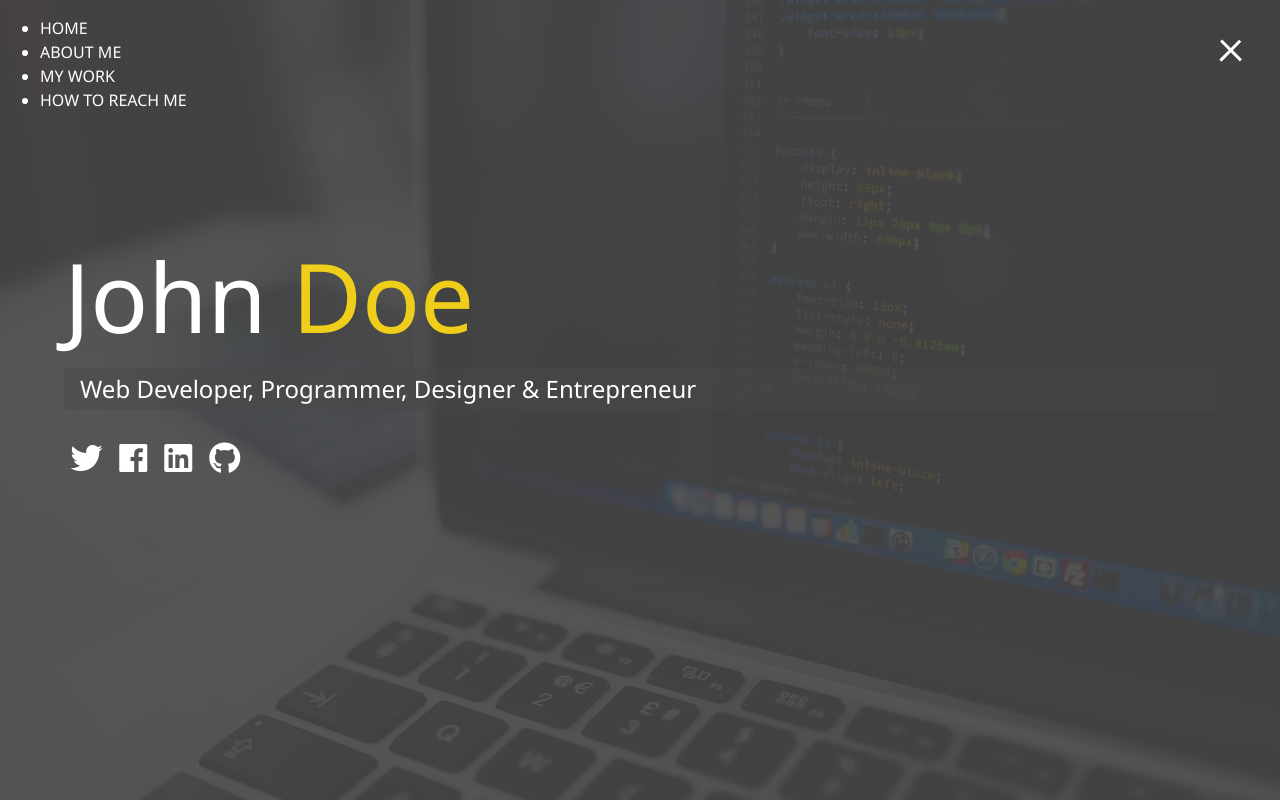
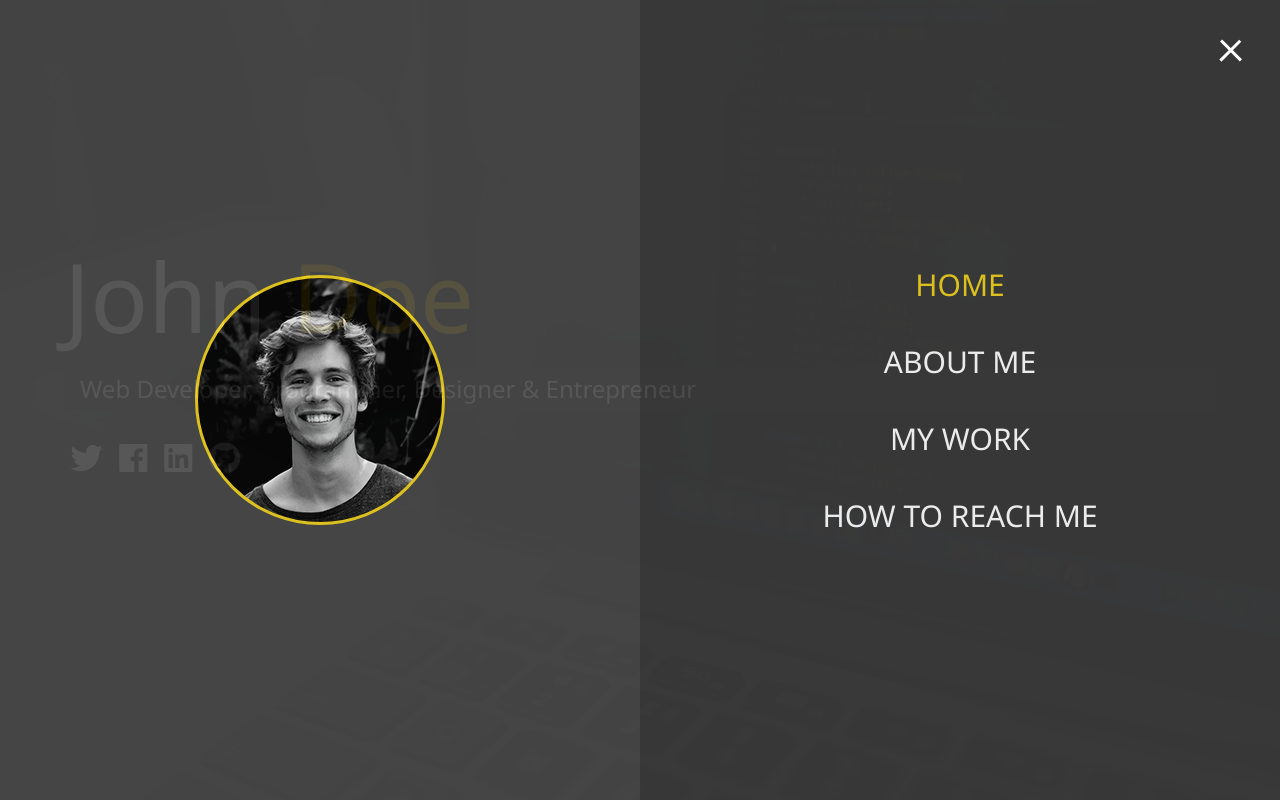
Before and after one commit to hashmee/portfolio, a website: page index.html in a window 1280 px wide. Both pictures are taken after a click on the element 1231 px from the left and 47 px from the top of the page. Drawn offline with Linux system fonts and the light colour scheme.

Commit message:
implemented menu overlay

```diff
--- a/index.html
+++ b/index.html
@@ -24,7 +24,7 @@
         <div class="portrait"></div>
       </div>
       <ul class="menu-nav">
-        <li class="nav-item">
+        <li class="nav-item current">
           <a href="/" class="nav-link">HOME</a>
         </li>
         <li class="nav-item">
--- a/scss/main.scss
+++ b/scss/main.scss
@@ -31,6 +31,93 @@ h3 {
     padding: 0.2rem 1rem;
     background: rgba(lighten($primary-color, 2), 0.5);
   }
+}
+
+// Menu Overlay
+
+.menu {
+  position: fixed;
+  top: 0;
+  width: 100%;
+  opacity: 0.9;
+  visibility: hidden;
+
+  &.show {
+    visibility: visible;
+  }
+
+  &-branding,
+  &-nav {
+    display: flex;
+    flex-flow: column wrap;
+    align-items: center;
+    justify-content: center;
+    float: left;
+    width: 50%;
+    height: 100vh;
+    overflow: hidden;
+  }
+
+  &-nav {
+    margin: 0;
+    padding: 0;
+    background: darken($primary-color, 5);
+    list-style: none;
+    transform: translate3d(0, -100%, 0);
+    @include easeOut;
+
+    &.show {
+      transform: translate3d(0, 0, 0);
+    }
+  }
+
+  &-branding {
+    background: $primary-color;
+    transform: translate3d(0, 100%, 0);
+    @include easeOut;
+
+    &.show {
+      transform: translate3d(0, 0, 0);
+    }
+  }
+
+  .portrait {
+    width: 250px;
+    height: 250px;
+    background: url('../img/portrait.jpg');
+    border-radius: 50%;
+    border: solid 3px $secondary-color;
+  }
+
+  .nav-item {
+    transform: translate3d(600px, 0, 0);
+    @include easeOut;
+
+    &.show {
+      transform: translate3d(0, 0, 0);
+    }
+
+    &.current>a {
+      color: $secondary-color;
+    }
+  }
+
+  .nav-link {
+    display: inline-block;
+    position: relative;
+    font-size: 30px;
+    text-transform: uppercase;
+    padding: 1rem 0;
+    font-weight: 300;
+    color: #fff;
+    text-decoration: none;
+    @include easeOut;
+
+    &:hover {
+      color: $secondary-color;
+    }
+  }
+
 }
 
 //anchors
@@ -77,3 +164,10 @@ main {
     }
   }
 }
+
+// Delay each nav item by 0.1 sec
+@for $x from 1 through 4 {
+  .nav-item:nth-child(#{$x}) {
+    transition-delay: $x * 0.1s;
+  }
+}
```
Also changed, not shown: dist/css/main.css.
